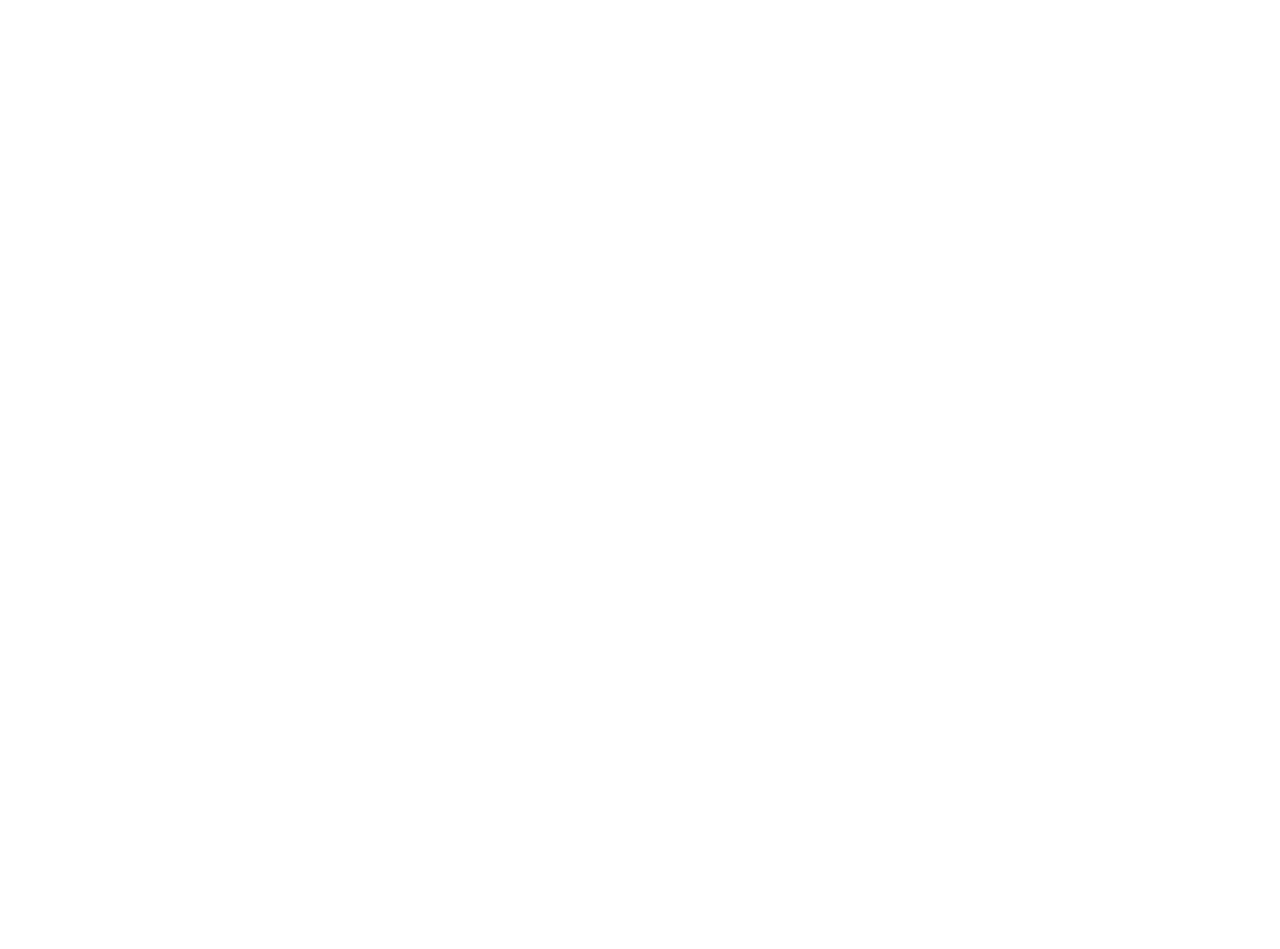
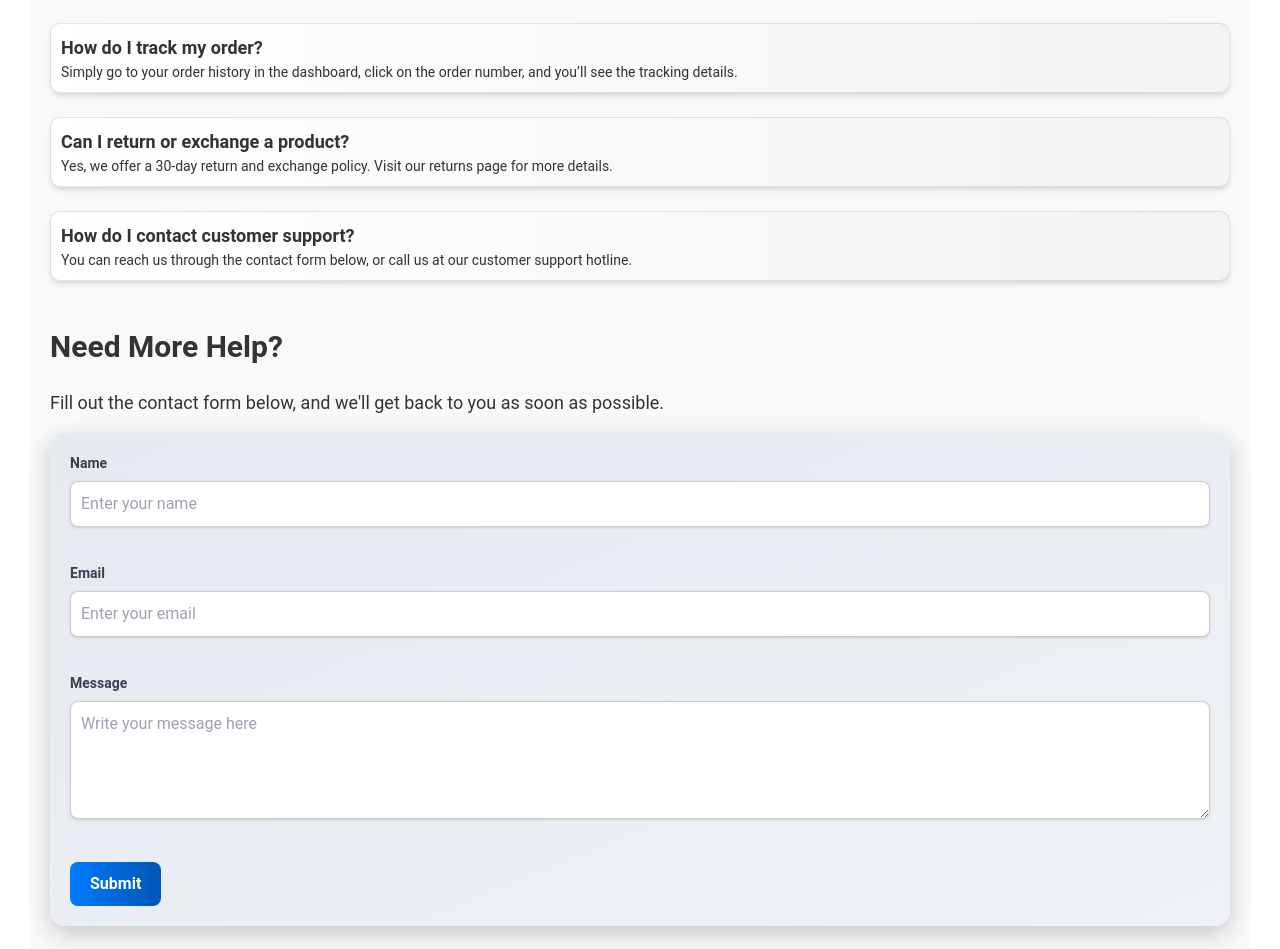
Before and after one commit to programming-hero-web-course-4/b10a8-gadget-heaven-nbappi13, a React (Vite) app in the folder b10-a-08/: page /support in a window 1280 px wide. Shown: the part 343-1292 px from the top of the page. Before the commit the page ends 800 px from the top, so only its background shows below. Built offline with nearby package versions, Linux system fonts and the light colour scheme.

Commit message:
made my new route named Support functinal with relavent and meaningful  contents and used transition and some css

```diff
--- a/b10-a-08/src/pages/CartPage.css
+++ b/b10-a-08/src/pages/CartPage.css
@@ -1,12 +1,28 @@
-.fade-out {
-    animation: fadeOut 2s ease-in forwards;
+
+
+
+/* Animation for item removal */
+.fade-out-item {
+    animation: fadeOutItem 0.5s ease-out forwards;
 }
 
-@keyframes fadeOut {
+@keyframes fadeOutItem {
     from {
         opacity: 1;
+        transform: translateY(0);
     }
     to {
         opacity: 0;
+        transform: translateY(-10px);
     }
 }
+
+/* Hover effect for cards */
+.card-item {
+    transition: transform 0.3s ease, box-shadow 0.3s ease;
+}
+
+.card-item:hover {
+    transform: scale(1.02);
+    box-shadow: 0 8px 20px rgba(0, 0, 0, 0.2);
+}
--- /dev/null
+++ b/b10-a-08/src/pages/Support.css
@@ -0,0 +1,75 @@
+.support-page {
+    font-family: 'Roboto', sans-serif;
+    color: #333;
+    background: #f9f9f9;
+    padding: 20px;
+    border-radius: 10px;
+}
+
+.support-page h2,
+.support-page h3 {
+    color: #333;
+}
+
+.support-page .container {
+    max-width: 1200px;
+    margin: 0 auto;
+    padding: 20px;
+    background: rgba(255, 255, 255, 0.7);
+    box-shadow: 0 4px 30px rgba(0, 0, 0, 0.1);
+    border-radius: 15px;
+    backdrop-filter: blur(8px);
+}
+
+.support-page .faq-item {
+    margin-bottom: 20px;
+    padding: 10px;
+    border: 1px solid rgba(0, 0, 0, 0.1);
+    border-radius: 10px;
+    background: linear-gradient(to right, #ffffff, #f3f3f3);
+    transition: transform 0.3s ease, box-shadow 0.3s ease;
+}
+
+.support-page .faq-item:hover {
+    transform: scale(1.02);
+    box-shadow: 0 10px 30px rgba(0, 0, 0, 0.1);
+}
+
+.support-page form {
+    background: linear-gradient(to bottom right, #e6e9f0, #eef1f5);
+    border-radius: 15px;
+    padding: 20px;
+    box-shadow: 0 8px 24px rgba(0, 0, 0, 0.2);
+}
+
+.support-page input,
+.support-page textarea {
+    width: 100%;
+    padding: 10px;
+    border: 1px solid rgba(0, 0, 0, 0.2);
+    border-radius: 8px;
+    margin-bottom: 20px;
+    font-size: 1rem;
+    transition: border-color 0.3s ease, box-shadow 0.3s ease;
+}
+
+.support-page input:focus,
+.support-page textarea:focus {
+    border-color: #007bff;
+    box-shadow: 0 0 8px rgba(0, 123, 255, 0.25);
+}
+
+.support-page button {
+    background: linear-gradient(to right, #007bff, #0056b3);
+    color: white;
+    padding: 10px 20px;
+    border: none;
+    border-radius: 8px;
+    cursor: pointer;
+    transition: background 0.3s ease, transform 0.2s ease;
+}
+
+.support-page button:hover {
+    background: linear-gradient(to right, #0056b3, #003f7d);
+    transform: translateY(-2px);
+}
--- a/b10-a-08/src/pages/Support.jsx
+++ b/b10-a-08/src/pages/Support.jsx
@@ -1,6 +1,107 @@
-// src/pages/Support.jsx
+import React, { useState } from 'react';
+import './Support.css';
+
 const Support = () => {
-    return <div>Support Page</div>;
+    const [name, setName] = useState('');
+    const [email, setEmail] = useState('');
+    const [message, setMessage] = useState('');
+
+    const handleSubmit = (e) => {
+        e.preventDefault();
+
+
+        const formData = { name, email, message };
+        localStorage.setItem('supportFormData', JSON.stringify(formData));
+
+        console.log("Form submitted", formData);
+        alert('Thank you for reaching out! We will get back to you soon.');
+
+        setName('');
+        setEmail('');
+        setMessage('');
+    };
+
+    return (
+        <div className="support-page container mx-auto p-6">
+            <div className="support-header text-center bg-gradient-to-r from-blue-500 to-purple-500 text-white py-10 rounded-lg mb-8">
+                <h2 className="text-4xl font-bold mb-4">Welcome to Our Support Center!</h2>
+                <p className="text-lg">How can we assist you today? We're here to make your experience smooth and enjoyable.</p>
+            </div>
+
+            <section className="faq-section mb-12">
+                <h3 className="text-3xl font-bold mb-6">Frequently Asked Questions (FAQs)</h3>
+                <div className="space-y-6">
+                    <div className="faq-item bg-gray-100 p-4 rounded shadow-md">
+                        <p className="text-lg font-semibold">How do I track my order?</p>
+                        <p className="text-sm">Simply go to your order history in the dashboard, click on the order number, and you’ll see the tracking details.</p>
+                    </div>
+                    <div className="faq-item bg-gray-100 p-4 rounded shadow-md">
+                        <p className="text-lg font-semibold">Can I return or exchange a product?</p>
+                        <p className="text-sm">Yes, we offer a 30-day return and exchange policy. Visit our returns page for more details.</p>
+                    </div>
+                    <div className="faq-item bg-gray-100 p-4 rounded shadow-md">
+                        <p className="text-lg font-semibold">How do I contact customer support?</p>
+                        <p className="text-sm">You can reach us through the contact form below, or call us at our customer support hotline.</p>
+                    </div>
+                </div>
+            </section>
+
+            <section className="contact-form-section mb-12">
+                <h3 className="text-3xl font-bold mb-6">Need More Help?</h3>
+                <p className="text-lg mb-4">Fill out the contact form below, and we'll get back to you as soon as possible.</p>
+
+                <form onSubmit={handleSubmit} className="bg-white p-6 rounded-md shadow-md">
+                    <div className="mb-4">
+                        <label className="block text-gray-700 text-sm font-bold mb-2">Name</label>
+                        <input
+                            type="text"
+                            value={name}
+                            onChange={(e) => setName(e.target.value)}
+                            placeholder="Enter your name"
+                            className="shadow appearance-none border rounded w-full py-2 px-3 text-gray-700 focus:outline-none focus:ring focus:ring-blue-300"
+                        />
+                    </div>
+                    <div className="mb-4">
+                        <label className="block text-gray-700 text-sm font-bold mb-2">Email</label>
+                        <input
+                            type="email"
+                            value={email}
+                            onChange={(e) => setEmail(e.target.value)}
+                            placeholder="Enter your email"
+                            className="shadow appearance-none border rounded w-full py-2 px-3 text-gray-700 focus:outline-none focus:ring focus:ring-blue-300"
+                        />
+                    </div>
+                    <div className="mb-4">
+                        <label className="block text-gray-700 text-sm font-bold mb-2">Message</label>
+                        <textarea
+                            value={message}
+                            onChange={(e) => setMessage(e.target.value)}
+                            placeholder="Write your message here"
+                            className="shadow appearance-none border rounded w-full py-2 px-3 text-gray-700 focus:outline-none focus:ring focus:ring-blue-300"
+                            rows="4"
+                        ></textarea>
+                    </div>
+                    <button
+                        type="submit"
+                        className="bg-gradient-to-r from-green-400 to-blue-500 text-white px-6 py-2 rounded-lg font-semibold hover:opacity-90"
+                    >
+                        Submit
+                    </button>
+                </form>
+            </section>
+
+            <section className="useful-links-section">
+                <h3 className="text-3xl font-bold mb-6">Useful Links</h3>
+                <ul className="list-disc list-inside space-y-2">
+                    <li><a href="#" className="text-blue-500 hover:underline">Order Tracking</a></li>
+                    <li><a href="#" className="text-blue-500 hover:underline">Return Policy</a></li>
+                    <li><a href="#" className="text-blue-500 hover:underline">Shipping Information</a></li>
+                    <li><a href="#" className="text-blue-500 hover:underline">Terms and Conditions</a></li>
+                    <li><a href="#" className="text-blue-500 hover:underline">Privacy Policy</a></li>
+                </ul>
+            </section>
+        </div>
+    );
 };
 
 export default Support;
```
